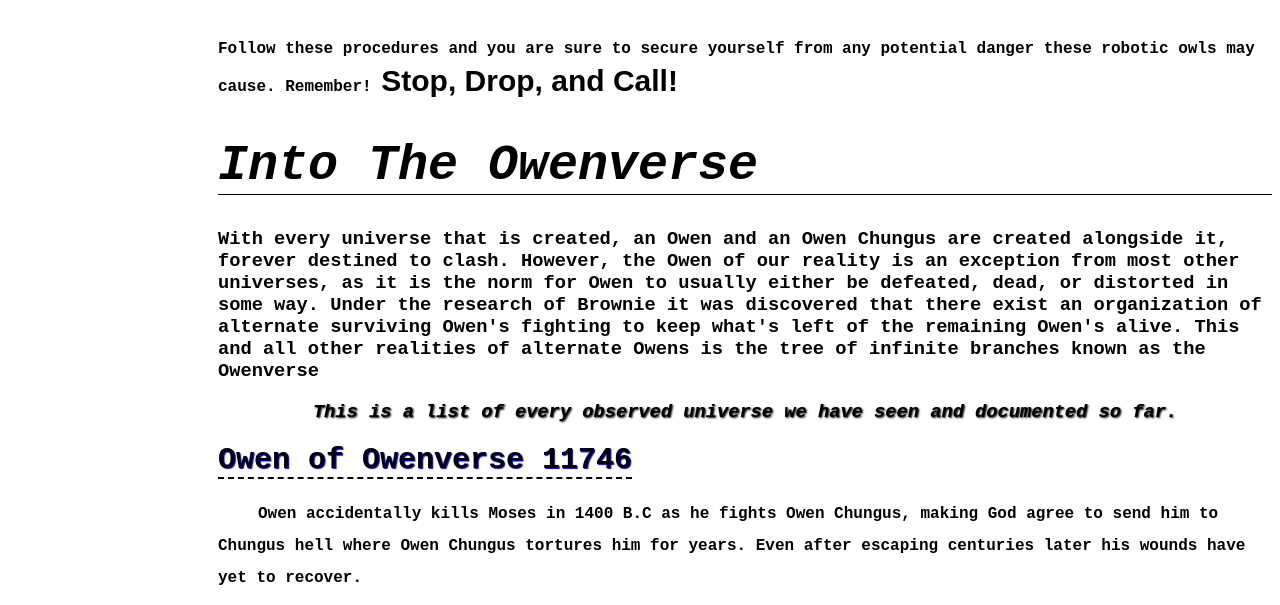
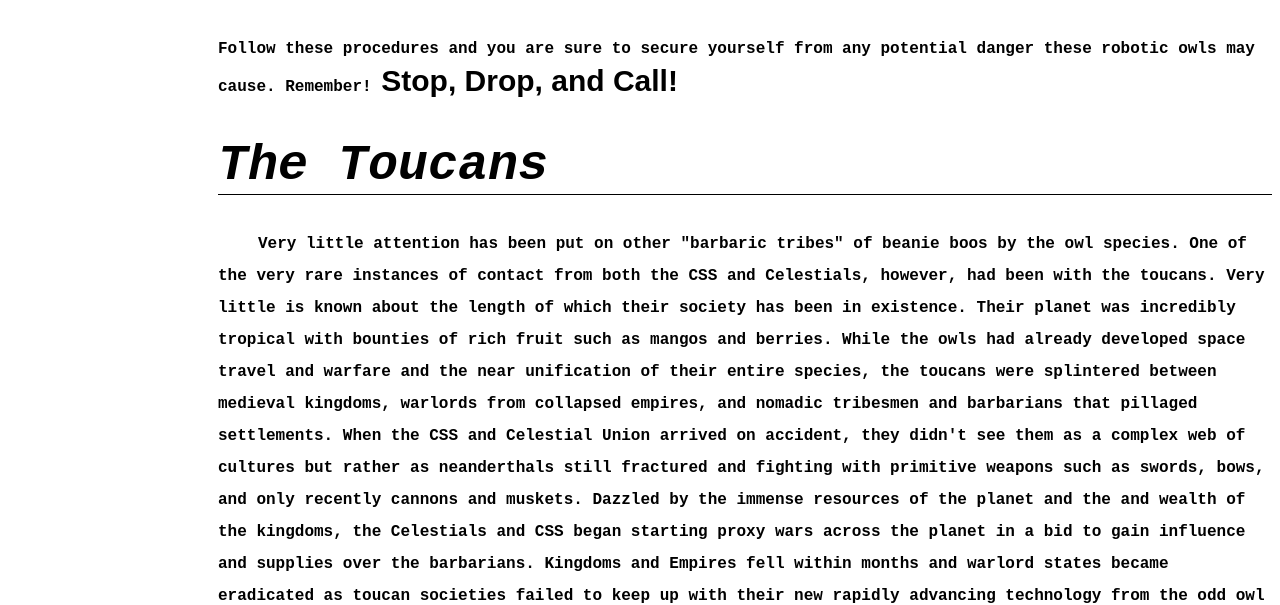
Before and after one commit to Tatogreen/OwenDocs, a plain HTML site: page index.html in a window 1280 px wide. Shown: the part 7880-8485 px from the top of the page. Drawn offline with Linux system fonts and the light colour scheme.

Commit message:
Update index.html

```diff
--- a/index.html
+++ b/index.html
@@ -205,6 +205,27 @@ Computer Code, and review forms -->
                         </h4>
                 </div>
             </div>
+            <div class="toucans">
+                <h1 id="TheToucans">The Toucans</h1>
+                <h4>Very little attention has been put on other "barbaric tribes" of beanie boos by the owl species. One of the very rare instances of contact from both the CSS and Celestials, however,
+                    had been with the toucans. Very little is known about the length of which their society has been in existence. Their planet was incredibly tropical with bounties of rich fruit
+                    such as mangos and berries. While the owls had already developed space travel and warfare and the near unification of their entire species, the toucans were splintered between
+                    medieval kingdoms, warlords from collapsed empires, and nomadic tribesmen and barbarians that pillaged settlements. When the CSS and Celestial Union arrived on accident, they
+                    didn't see them as a complex web of cultures but rather as neanderthals still fractured and fighting with primitive weapons such as swords, bows, and only recently cannons and
+                    muskets. Dazzled by the immense resources of the planet and the and wealth of the kingdoms, the Celestials and CSS began starting proxy wars across the planet in a bid to gain
+                    influence and supplies over the barbarians. Kingdoms and Empires fell within months and warlord states became eradicated as toucan societies failed to keep up with their new
+                    rapidly advancing technology from the odd owl overseers. Both sides had drained the planet's resources and population within a few centuries turning the paradise into a no mans
+                    land of empires and city states in constant conflict. Eventually, however, the Celestials and CSS were forced to flee as the planet's supplies dried up, public opinion on what
+                    we seen as corrupt clueless invaders tanked between toucans, and nomadic raids reached all time highs at Celestial and CSS bases by surviving nomad tribes that ended up crippling
+                    both armies. After what became known as the Mango Wars led by a charismatic toucan named Beaks, owls had completely left the planet. Many survivors, however, still sadly left as
+                    well after the planets destruction, spreading across the galaxy.</h4>
+                    <img class="toucan-img" alt="A Toucan..." src="https://cdn.discordapp.com/attachments/807715056070426684/1206373184639860807/4cccec80-7e79-470f-9985-1a5e64a31b40.png?ex=65dbc594&is=65c95094&hm=20cfdd9efdcf6d41f9594d8eadf722a084c735989aa6180e22541fc1b0290834&">
+                <h4 class="lenny">Pictured above is a survivor of the Mango Wars named Lenny, who has settled down on earth after volunteering in raids against Celestial Union bases and CSS camps, and even made friends with Owen!</h4>
+                <h4>As for the planet today, it is still in recovery from the thousands of years of conflict. Many toucans presiding there still hold great antagonism against Owls and frequently treat many owls still presiding at the planet
+                    (typically descendents of CSS and Celestial soldiers who were captured or defected to the toucans) as second class citizens. To the CSS the "Age of Graperialism" as its known is seen as another part of a long list of
+                    failures. To the Celestials, the "Century of Berries and Blood" is known as a horrifying tragedy and a warning to never attempt to colonize or take advantage of the barbarians again, even if a fringe faction still attempt to
+                    justify the colonization as self defense from the CSS.</h4>
+            </div>
             <div class="owlverse">
                 <h1 id="Owenverse">Into The Owenverse</h1>
                 <h3>With every universe that is created, an Owen and an Owen Chungus are created alongside it, forever destined to clash. However,
```
